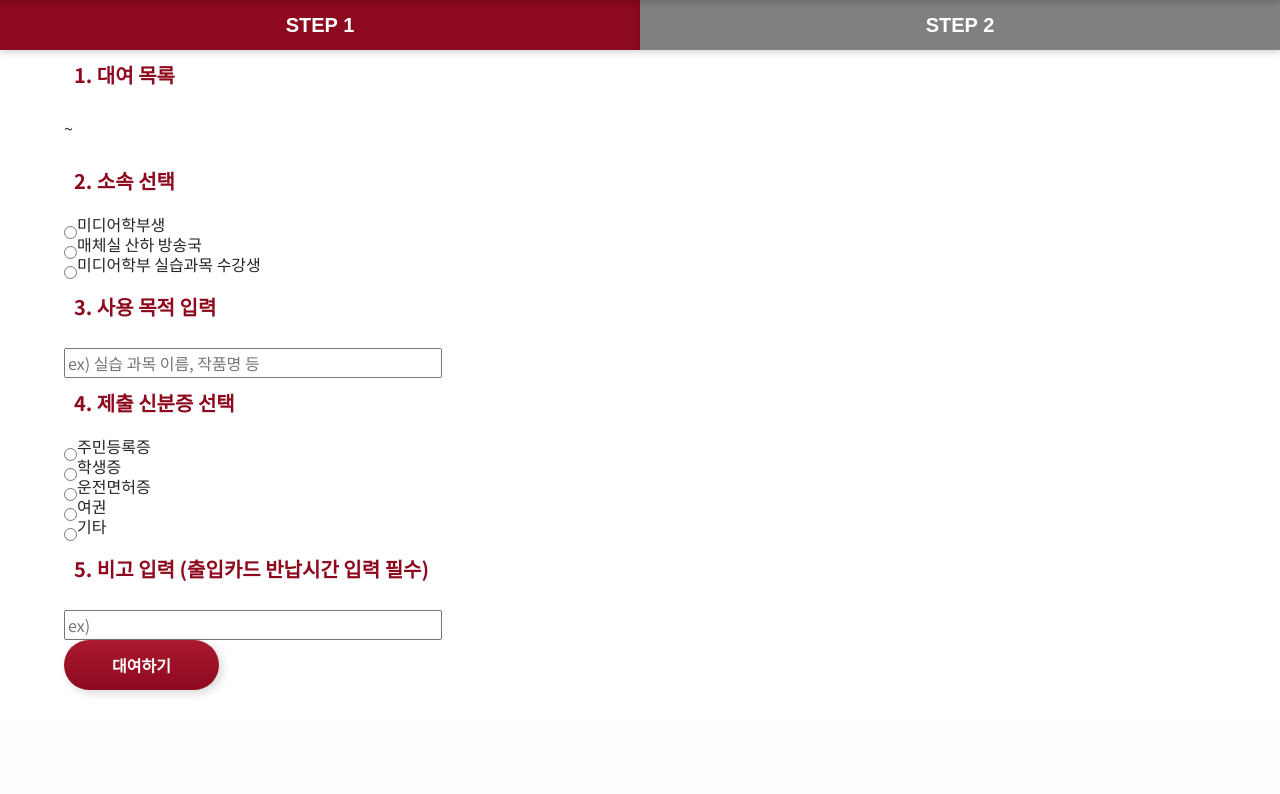
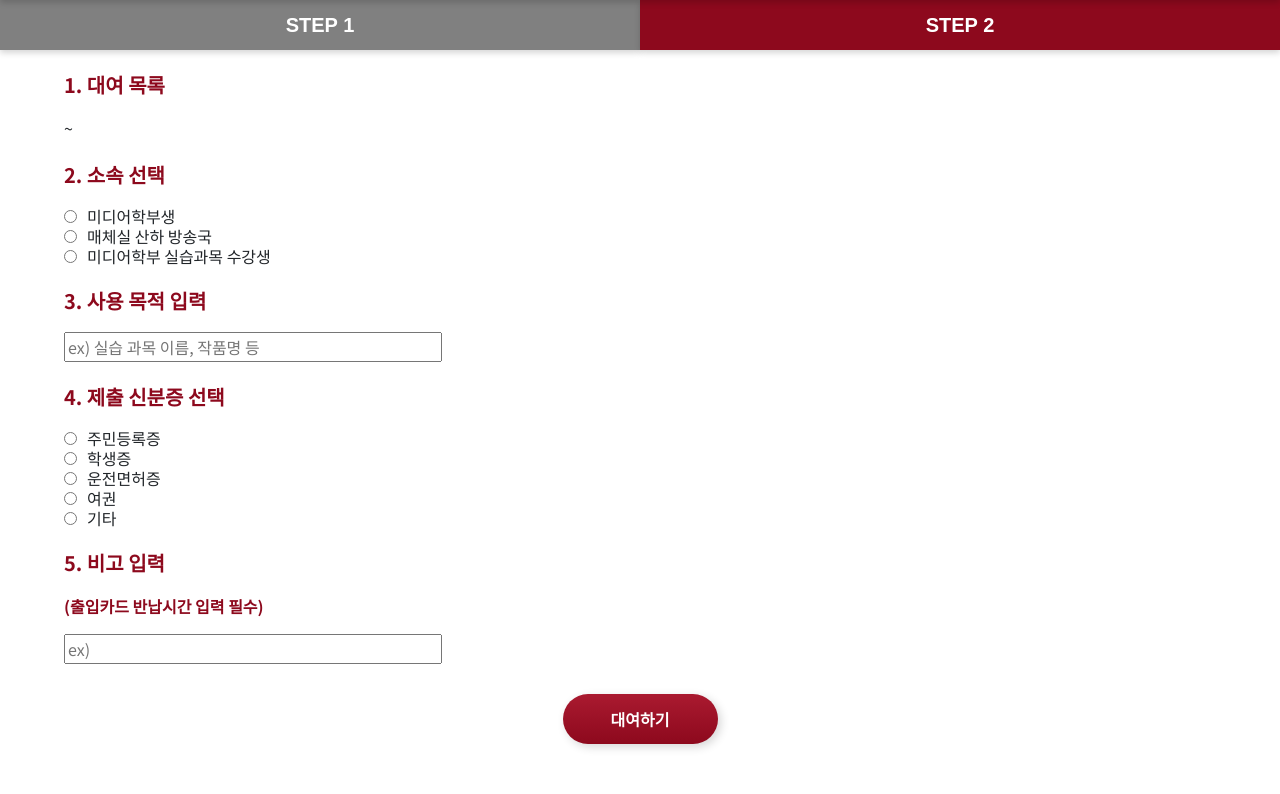
Before and after one commit to dooking/KU-MediaCenterV1, a Django app: template project/app/templates/3-borrow/step2.html in a window 1280 px wide. Shown: the part 84-878 px from the top of the page. Before the commit the page ends 779 px from the top, so only its background shows below. Run offline with Django 3.2, Linux system fonts and the light colour scheme; the template is opened without the code that fills it, so the values that code supplies are empty; some libraries are stand-ins or nearby versions.

Commit message:
서영 스텝2 하다 말음

```diff
--- a/project/app/static/3-borrow/step2.css
+++ b/project/app/static/3-borrow/step2.css
@@ -18,7 +18,13 @@ form {
 .step-sub {
     font-size: 20px;
     font-weight: bold;
-    padding: 10px;
+    margin-top: 20px;
+    color: #8d091d;
+}
+.step-sub-sub {
+    font-size: 16px;
+    font-weight: bold;
+    padding: 0px;
     color: #8d091d;
 }
 .step_box {
@@ -40,15 +46,20 @@ form {
     box-shadow: 0 3px 6px 0 rgba(0, 0, 0, 0.16);
 }
 #step1 {
-    background-color: #8d091d;
+    background-color: gray;
+
 }
 #step2 {
-    background-color: gray;
+    background-color: #8d091d;
 }
 .choice {
     display: flex;
     align-items: center;
     height: 20px;
+}
+.choice p {
+    margin: 0;
+    padding-left: 10px;
 }
 button {
     width: 155px;
@@ -67,3 +78,13 @@ button {
     color: #ffffff;
     margin-bottom: 0px;
 }
+.button_box {
+    width: 100%;
+    height: 50px;
+    margin-bottom: 50px;
+    margin-top: 30px;
+    display: flex;
+    justify-content: center;
+    align-items: center;
+
+}
--- a/project/app/templates/3-borrow/step2.html
+++ b/project/app/templates/3-borrow/step2.html
@@ -69,11 +69,14 @@
                     </div>
                 </div>
                 <div class = "content_box">
-                    <p class = "step-sub">5. 비고 입력 (출입카드 반납시간 입력 필수)</p>
+                    <p class = "step-sub">5. 비고 입력</p>
+                    <p class = "step-sub-sub" >(출입카드 반납시간 입력 필수)</p>
                     <input type="text" placeholder="ex)" name="remark" 반납시간 및 기타 문의 사랑" size = "35">
                 </div>
             </div>
+            <div class = "button_box">
             <button type = "submit" onclick="alert('대여 완료')">대여하기</button>
+            </div>
         </form>
     </div>
     {% endblock content %}
```
